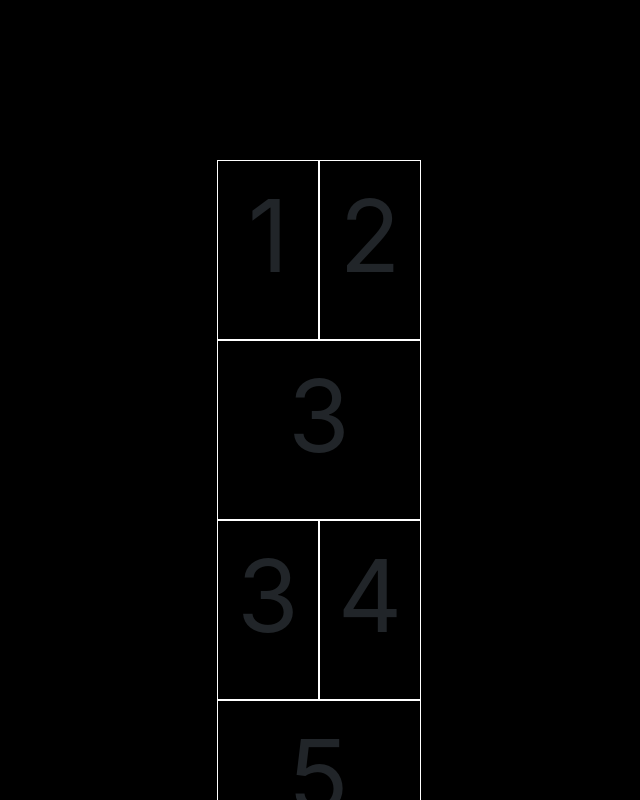
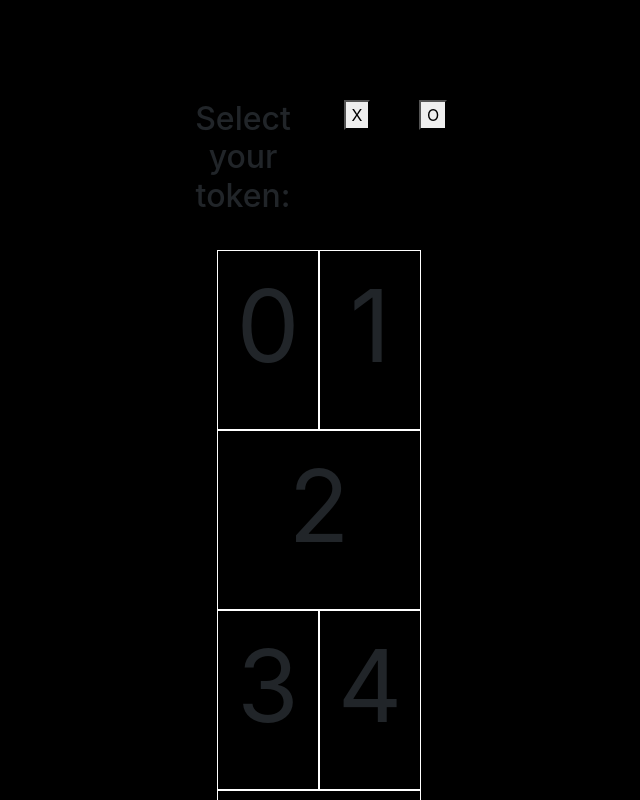
Before and after one commit to huasmc/test, a React (Create React App) app: page / in a window 1280 px wide. Shown: the top 800 px of the page, without its empty margins (321-961 px from the left). Built offline with nearby package versions, Linux system fonts and the light colour scheme.

Commit message:
feat: use AI bot

```diff
--- a/src/App.css
+++ b/src/App.css
@@ -1,3 +1,8 @@
 .App {
   text-align: center;
+  margin-top: 100px;
 }
+
+.token-selector {
+  padding: 0 500px;
+}
--- a/src/App.tsx
+++ b/src/App.tsx
@@ -1,10 +1,34 @@
 import "./App.css";
 import Board from "./components/board";
+import { Row, Col } from "react-bootstrap";
+import { useState } from "react";
 
 function App() {
+  const [playerToken, setPlayerToken] = useState<string>("");
   return (
     <div className="App">
-      <Board />
+      <Row className="token-selector">
+        <Col xs={6}>
+          <h2>Select your token:</h2>
+        </Col>
+        <Col>
+          <button
+            onClick={() => setPlayerToken("X")}
+            disabled={playerToken !== ""}
+          >
+            X
+          </button>
+        </Col>
+        <Col>
+          <button
+            onClick={() => setPlayerToken("O")}
+            disabled={playerToken !== ""}
+          >
+            O
+          </button>
+        </Col>
+      </Row>
+      <Board playerToken={playerToken} />
     </div>
   );
 }
--- a/src/components/board.css
+++ b/src/components/board.css
@@ -9,5 +9,5 @@
 }
 
 .board {
-  padding: 160px 550px;
+  padding: 27px 550px;
 }
--- a/src/components/board.tsx
+++ b/src/components/board.tsx
@@ -1,25 +1,58 @@
-import { useState } from "react";
+import { useEffect, useState } from "react";
 import { Row, Col } from "react-bootstrap";
+import post from "../service/fetch";
+import URLS from "../service/urls";
+import flattenBoard from "../utils/flattenBoard";
+import unflattenBoard from "../utils/unflattenBoard";
 import "./board.css";
 
 const boardCells = [
-  [1, 2, 3],
+  [0, 1, 2],
   [3, 4, 5],
   [6, 7, 8],
 ];
 
-function Board() {
+type boardProps = {
+  playerToken: string;
+};
+
+function Board({ playerToken }: boardProps) {
   const [cells, setCells] = useState<(number | string)[][]>(boardCells);
+  const [botToken, setBotToken] = useState<string>("");
 
-  const selectCell = (cell: number | string, index: number) => {
-    if (typeof cell === "string") return;
-    const updatedCells = cells.map((row: (number | string)[]) => {
-      if (row[index] === cell) {
-        row[index] = "X";
-      }
-      return row;
+  useEffect(() => {
+    if (playerToken === "X") setBotToken("O");
+    else setBotToken("X");
+  }, [playerToken]);
+
+  const selectCell = async (
+    cell: number | string,
+    index: number,
+    bot: boolean
+  ) => {
+    if (playerToken === "") return;
+    let updatedCells: (number | string)[][] = [[]];
+    if (!bot) {
+      if (typeof cell === "string") return;
+      updatedCells = cells.map((row: (number | string)[]) => {
+        if (row[index] === cell) {
+          row[index] = playerToken;
+        }
+        return row;
+      });
+    }
+    setCells(updatedCells);
+    const aiSpot = await post(URLS.AI_BOT, flattenBoard(cells), playerToken);
+    selectBotCell(aiSpot);
+  };
+
+  const selectBotCell = (spot: number) => {
+    const flatBoard = flattenBoard(cells);
+    const newFlatBoard = flatBoard.map((cell, index) => {
+      if (index === spot) cell = botToken;
+      return cell;
     });
-    setCells(updatedCells);
+    setCells(unflattenBoard(newFlatBoard, 3));
   };
 
   return (
@@ -30,7 +63,7 @@ function Board() {
             <Col
               className="cell"
               key={index}
-              onClick={() => selectCell(cell, index)}
+              onClick={() => selectCell(cell, index, false)}
             >
               <span className="text token">{cell}</span>
             </Col>
--- a/src/service/fetch.tsx
+++ b/src/service/fetch.tsx
@@ -3,9 +3,12 @@ const post = async (
   board: (number | string)[],
   player_token: string
 ) => {
+  let formData = new FormData();
+  formData.append("board", JSON.stringify(board));
+  formData.append("player_token", player_token);
   const response = await fetch(url, {
-    method: "POST",
-    body: JSON.stringify({ board: board, player_token: player_token }),
+    body: formData,
+    method: "post",
   });
   return response.json();
 };
--- /dev/null
+++ b/src/utils/unflattenBoard.tsx
@@ -0,0 +1,7 @@
+const unflattenBoard = (array: (number | string)[], spaces: number) => {
+  const unflattened = [];
+  while (array.length) unflattened.push(array.splice(0, spaces));
+  return unflattened;
+};
+
+export default unflattenBoard;
```
